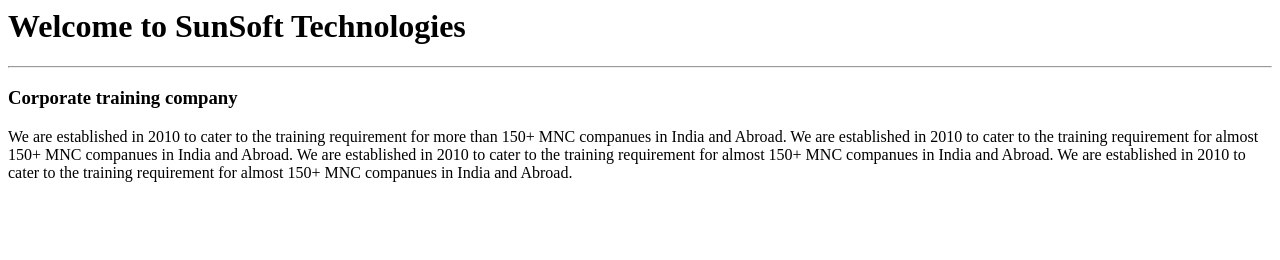
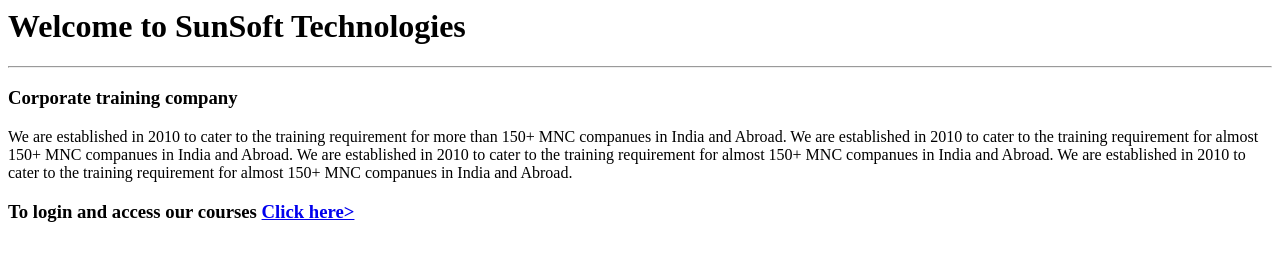
Before and after one commit to Vibha98/sunsofttechy, a plain HTML site: page index.html in a window 1280 px wide. Drawn offline with Linux system fonts and the light colour scheme.

Commit message:
Update index.html

```diff
--- a/index.html
+++ b/index.html
@@ -10,5 +10,8 @@
      We are established in 2010 to cater to the training requirement for almost  150+ MNC companues in India and Abroad.
      We are established in 2010 to cater to the training requirement for almost  150+ MNC companues in India and Abroad.
   </p>
+    <h3>To login and access our courses
+      <a href='login.html'>Click here></a>
+    </h3>
   </body>
 </html>
```
